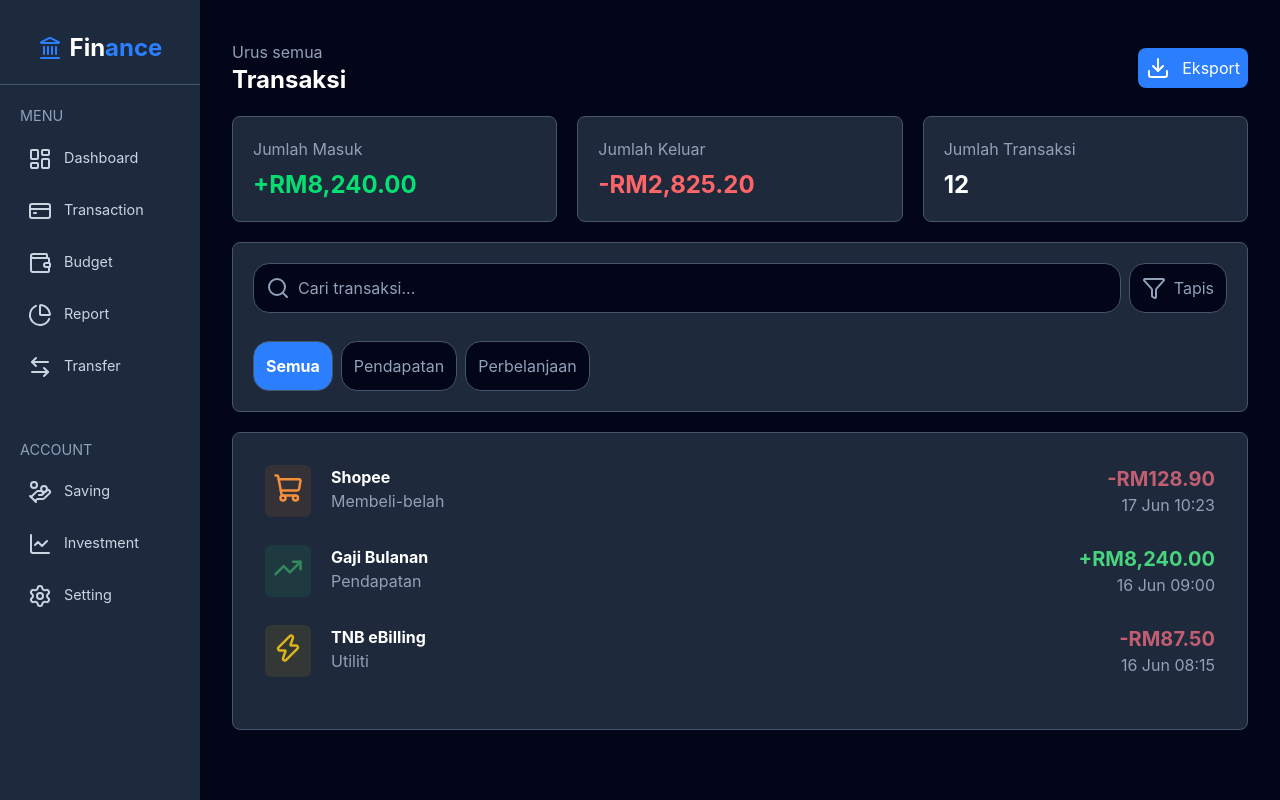
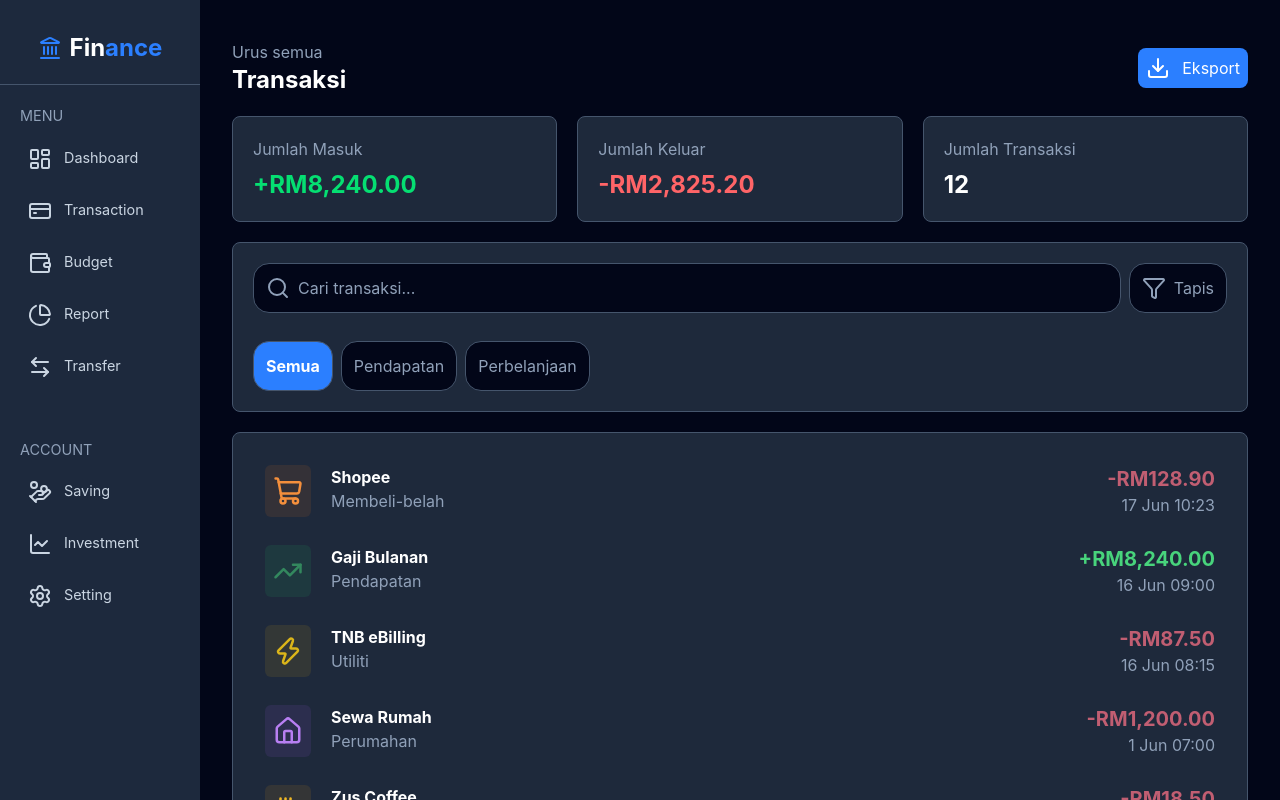
Before and after one commit to Darkryza/Finance-app, a React (Vite) app: page /transaction in a window 1280 px wide. Built offline with nearby package versions, Linux system fonts and the light colour scheme.

Commit message:
SIAP TRANSAKSI PAGE

```diff
--- a/src/components/Transaction.jsx
+++ b/src/components/Transaction.jsx
@@ -1,6 +1,9 @@
 import {
+  Car,
+  Coffee,
   Download,
   Funnel,
+  House,
   Search,
   ShoppingCart,
   TrendingUp,
@@ -87,7 +90,7 @@ const Transaction = () => {
           {/* logo and title */}
           <div className="flex gap-5">
             {/* logo */}
-            <div className="bg-[#343137] p-2 rounded-md">
+            <div className="bg-[#343137] p-2 rounded-md flex items-center justify-center">
               <ShoppingCart className="text-[#f48f3c]" size={30} />
             </div>
             {/* title */}
@@ -107,7 +110,7 @@ const Transaction = () => {
           {/* logo and title */}
           <div className="flex gap-5">
             {/* logo */}
-            <div className="bg-[#1e393f] p-2 rounded-md">
+            <div className="bg-[#1e393f] p-2 rounded-md flex items-center justify-center">
               <TrendingUp className="text-[#33885e]" size={30} />
             </div>
             {/* title */}
@@ -127,7 +130,7 @@ const Transaction = () => {
           {/* logo and title */}
           <div className="flex gap-5">
             {/* logo */}
-            <div className="bg-[#333736] p-2 rounded-md">
+            <div className="bg-[#333736] p-2 rounded-md flex items-center justify-center">
               <Zap className="text-[#dbb51a]" size={30} />
             </div>
             {/* title */}
@@ -142,6 +145,66 @@ const Transaction = () => {
             <p className="text-end">16 Jun 08:15</p>
           </div>
         </div>
+        {/* item forth layer */}
+        <div className="flex justify-between mb-5">
+          {/* logo and title */}
+          <div className="flex gap-5">
+            {/* logo */}
+            <div className="bg-[#2c2e4e] p-2 rounded-md flex items-center justify-center">
+              <House className="text-[#b87ff2]" size={30} />
+            </div>
+            {/* title */}
+            <div className="flex flex-col">
+              <h1 className="text-white font-bold">Sewa Rumah</h1>
+              <p>Perumahan</p>
+            </div>
+          </div>
+          {/* transaction and date */}
+          <div className="flex flex-col">
+            <h1 className="text-xl text-[#c15e72] font-bold">-RM1,200.00</h1>
+            <p className="text-end">1 Jun 07:00</p>
+          </div>
+        </div>
+        {/* item forth layer */}
+        <div className="flex justify-between mb-5">
+          {/* logo and title */}
+          <div className="flex gap-5">
+            {/* logo */}
+            <div className="bg-[#343536] p-2 rounded-md flex items-center justify-center">
+              <Coffee className="text-[#f1b825]" size={30} />
+            </div>
+            {/* title */}
+            <div className="flex flex-col">
+              <h1 className="text-white font-bold">Zus Coffee</h1>
+              <p>Makanan</p>
+            </div>
+          </div>
+          {/* transaction and date */}
+          <div className="flex flex-col">
+            <h1 className="text-xl text-[#c15e72] font-bold">-RM18.50</h1>
+            <p className="text-end">31 Mei 14:22</p>
+          </div>
+        </div>
+        {/* item forth layer */}
+        <div className="flex justify-between mb-5">
+          {/* logo and title */}
+          <div className="flex gap-5">
+            {/* logo */}
+            <div className="bg-[#1c384b] p-2 rounded-md flex items-center justify-center">
+              <Car className="text-[#22cae4]" size={30} />
+            </div>
+            {/* title */}
+            <div className="flex flex-col">
+              <h1 className="text-white font-bold">MyEG</h1>
+              <p>Pengangkutan</p>
+            </div>
+          </div>
+          {/* transaction and date */}
+          <div className="flex flex-col">
+            <h1 className="text-xl text-[#c15e72] font-bold">-RM52.00</h1>
+            <p className="text-end">30 Mei 11:05</p>
+          </div>
+        </div>
       </div>
     </div>
   );
```
